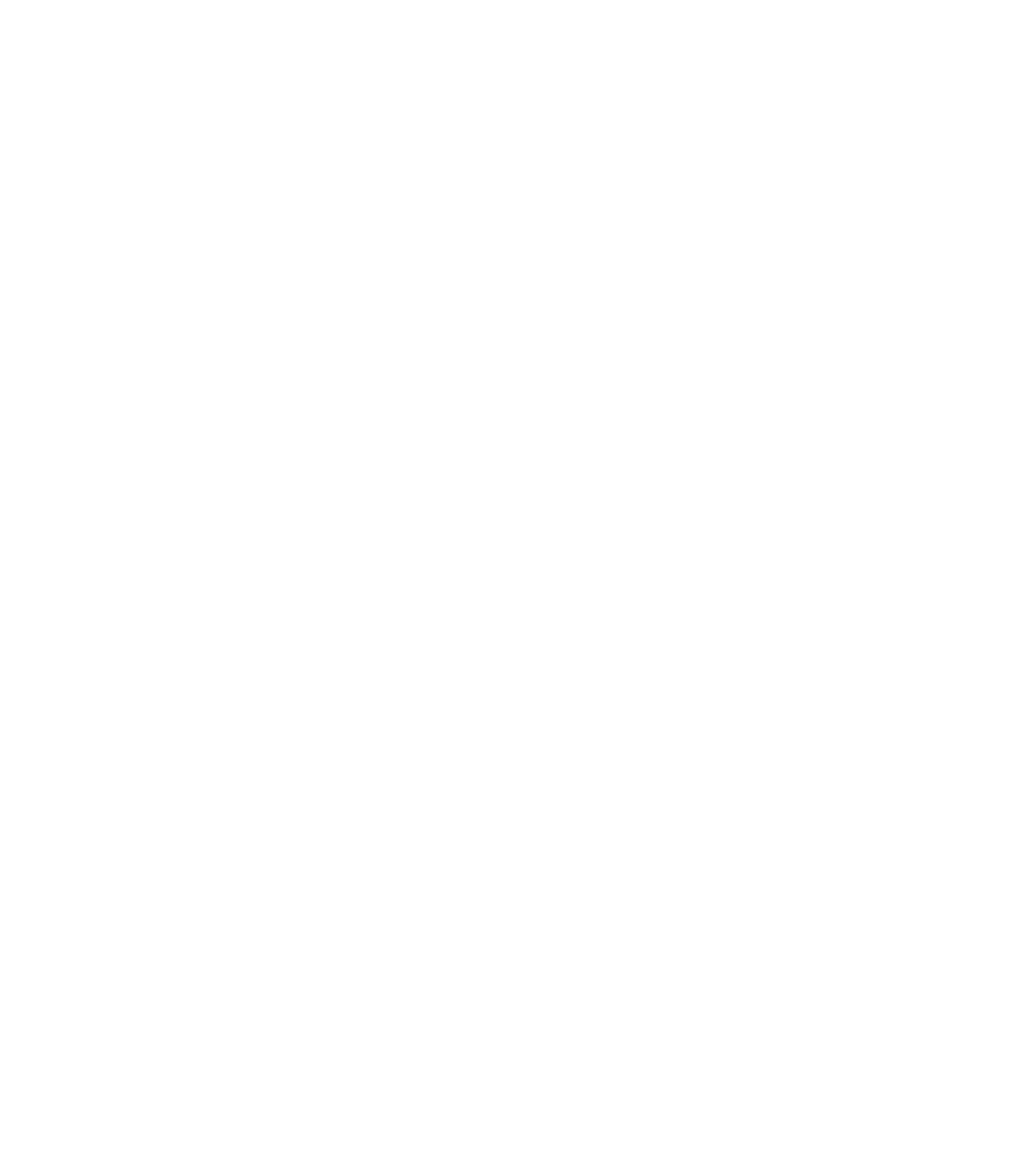
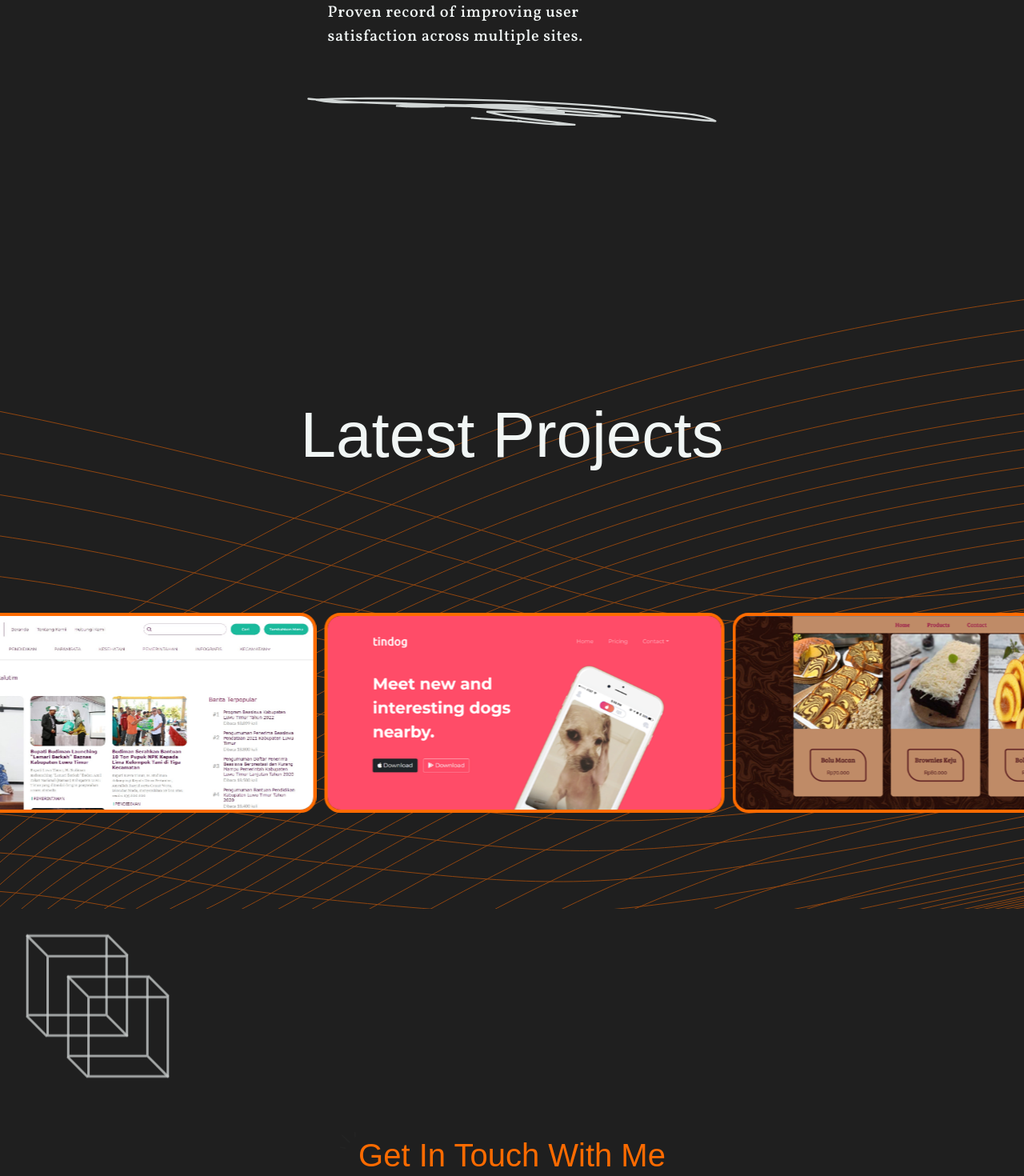
Before and after one commit to achmadjie/my-portfolio, a Next.js app: page / in a window 1280 px wide. Shown: the part 1260-2730 px from the top of the page at 80% size. Before the commit the page ends 800 px from the top, so only its background shows below. Built offline with nearby package versions, Linux system fonts and the light colour scheme; a web font is replaced by a local one.

Commit message:
activing some components on layout

```diff
--- a/app/layout.jsx
+++ b/app/layout.jsx
@@ -28,13 +28,13 @@
           <Headline />
         </section>
         <section>
-          {/* <Description /> */}
+          <Description />
         </section>
         <section>
-          {/* <LatestProject /> */}
+          <LatestProject />
         </section>
         <section>
-          {/* <Footer /> */}
+          <Footer />
         </section>
         {/* <CorsItem /> */}
       </body>
```
